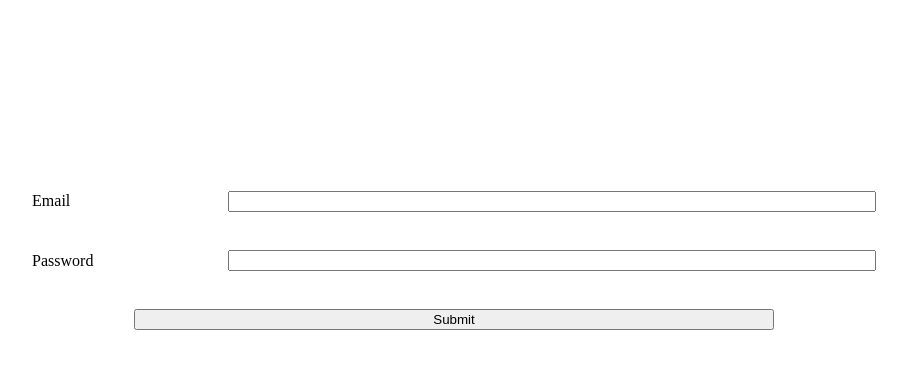
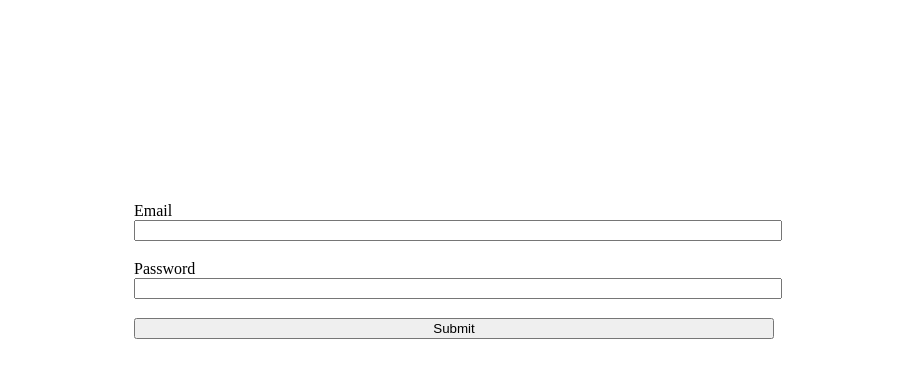
Before and after one commit to gring2/bookMarkLibrary, a Flask app: template bookMarkLibrary/templates/security/login_user.html in a window 1280 px wide. Shown: the part 93-471 px from the top of the page, without its empty margins (186-1093 px from the left). Run offline with Flask 2, Linux system fonts and the light colour scheme; the template is opened without the code that fills it: most values are stand-ins (such as "Sample title", 1, 10 or a date in 2020); form fields are guessed from the names that the template uses; style sheets or scripts are compiled from the project's sources; some libraries are stand-ins or nearby versions.

Commit message:
login template * Next To-do Register page
Resolved Login Template

```diff
--- a/bookMarkLibrary/static/security/login.css
+++ b/bookMarkLibrary/static/security/login.css
@@ -1,17 +1,23 @@
-form {
-  width: 100%;
+.content > div {
+  display: flex;
 }
-form div {
+
+div.content > form {
+  width: 50%;
+}
+div.content > form div.label {
+  justify-content: space-between;
+}
+div.content > form div:not(.label) {
   margin-bottom: 3%;
-  height: 50px;
-}
-form div label {
-  margin-right: 2%;
-  width: 13.3%;
   display: block;
 }
-form div input {
-  width: 50%;
+div.content > form div:not(.label) label {
+  margin-right: 2%;
+  display: block;
+}
+div.content > form div:not(.label) input {
+  width: 100%;
 }
 
 /*# sourceMappingURL=login.css.map */
--- a/bookMarkLibrary/static/security/login.scss
+++ b/bookMarkLibrary/static/security/login.scss
@@ -1,15 +1,26 @@
-form{
-  width: 100%;
-  div {
+.content > div {
+  display: flex;
+}
+
+div.content > form{
+  width: 50%;
+  div.label{
+	justify-content: space-between;
+
+	label{
+//	  width: 100%;
+	}
+  }
+  div:not(.label){
 	  margin-bottom: 3%;
-	  height: 50px;
+//	  height: 50px;
+	  display: block;
 	label {
 	  margin-right: 2%;
-	  width: 13.3%;
 	  display: block;
 	}
 	input{
-	  width: 50%;
+	  width: 100%;
 	}
   }
 }
--- a/bookMarkLibrary/templates/security/login_user.html
+++ b/bookMarkLibrary/templates/security/login_user.html
@@ -11,8 +11,41 @@
 <div class="content">
     <form action="{{ url_for_security('login') }}" method="POST" name="login_user_form" >
       {{ login_user_form.hidden_tag() }}
-      {{ render_field_with_errors(login_user_form.email, class='test') }}
-      {{ render_field_with_errors(login_user_form.password) }}
+        <div>
+            <div class="label">
+            {{ login_user_form.email.label }}
+            {% if login_user_form.email.errors %}
+                {% for error in login_user_form.email.errors %}
+                    <span>
+                    {{ error }}
+                    </span>
+                {% endfor %}
+            {% endif %}
+
+            </div>
+            <div>
+                {{ login_user_form.email|safe }}
+            </div>
+        </div>
+        <div>
+            <div class="label">
+            {{ login_user_form.password.label }}
+            {% if login_user_form.password.errors %}
+                {% for error in login_user_form.email.errors %}
+                    <span>
+                    {{ error }}
+                    </span>
+                {% endfor %}
+            {% endif %}
+
+            </div>
+            <div>
+                {{ login_user_form.password|safe }}
+            </div>
+        </div>
+
+{#      {{ render_field_with_errors(login_user_form.email, class='test') }}#}
+{#      {{ render_field_with_errors(login_user_form.password) }}#}
       {{ render_field(login_user_form.submit) }}
     </form>
 </div>
```
Also changed, not shown: tests/tests_auth/test_http.py (+4 -1 lines), 1 other file.
